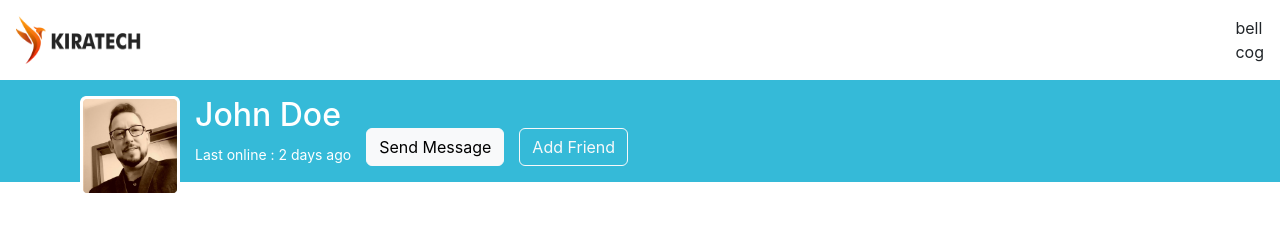
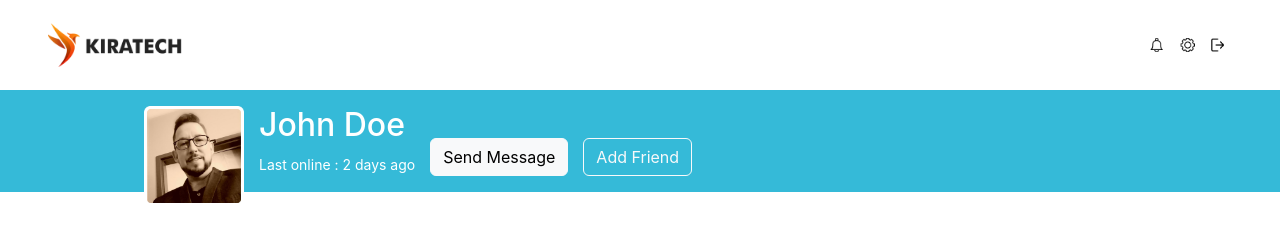
Before and after one commit to Nuss93/react-front-end-assessment, a React app: page / in a window 1280 px wide. Built offline with nearby package versions, Linux system fonts and the light colour scheme; no server answers.

Commit message:
STYLE HEADER

```diff
--- a/src/assets/css/index.css
+++ b/src/assets/css/index.css
@@ -11,15 +11,23 @@ code {
   font-family: source-code-pro, Menlo, Monaco, Consolas, 'Courier New',
     monospace;
 }
-
+.header-container {
+  background-color: #35BAD8;
+  width: 100%;
+  margin: 0 auto;
+}
 .header {
-  background-color: #35BAD8;
-  padding: 1rem 5rem;
+  padding: 1rem;
+  width: 80%;
+  margin: 0 auto;
   position: relative;
   display: flex;
   justify-content: flex-start;
   align-items: flex-end;
   color: #fff;
+}
+.navbar {
+  height: 90px;
 }
 /* .header > div {
   background-color: red;
@@ -30,6 +38,7 @@ code {
 } */
 .container {
   margin-top: 3rem;
+  width: 80%;
 }
 .font-small {
   font-size: 0.6rem;
--- a/src/components/Header.jsx
+++ b/src/components/Header.jsx
@@ -4,6 +4,7 @@ import { Button } from 'reactstrap'
 
 export default function Header() {
   return (
+    <div className='header-container'>
       <div className='header'>
         <img src={AVATAR} width={100} style={{position:'absolute', top: '1rem'}} />
           <div style={{marginLeft:'115px', marginRight:'15px', height: '100%'}}>
@@ -15,5 +16,6 @@ export default function Header() {
             <Button color='light' outline>Add Friend</Button>
           </div>
       </div>
+    </div>
   )
 }
--- a/src/components/Navbar.jsx
+++ b/src/components/Navbar.jsx
@@ -1,13 +1,17 @@
 import React from 'react'
 import LOGO from '../assets/img/Logo.png'
+import LOGOUT from "../assets/img/logout.png";
+import BELL from "../assets/img/notifications.png";
+import COG from "../assets/img/settings.png";
 
 export default function Navbar() {
   return (
-    <div className='d-flex justify-content-between p-3'>
-        <img src={LOGO} width='10%' />
+    <div className='navbar d-flex justify-content-between p-3 px-5'>
+        <img src={LOGO} height='44px' />
         <div>
-          <div>bell</div>
-          <div>cog</div>
+          <img src={BELL} width='30px' />
+          <img src={COG} width='30px' />
+          <img src={LOGOUT} width='30px' />
         </div>
     </div>
   )
```
Also changed, not shown: src/assets/img/logout.png (added), src/assets/img/notifications.png (added), src/assets/img/settings.png (added). Lines whose indentation alone changed are shown as unchanged.
